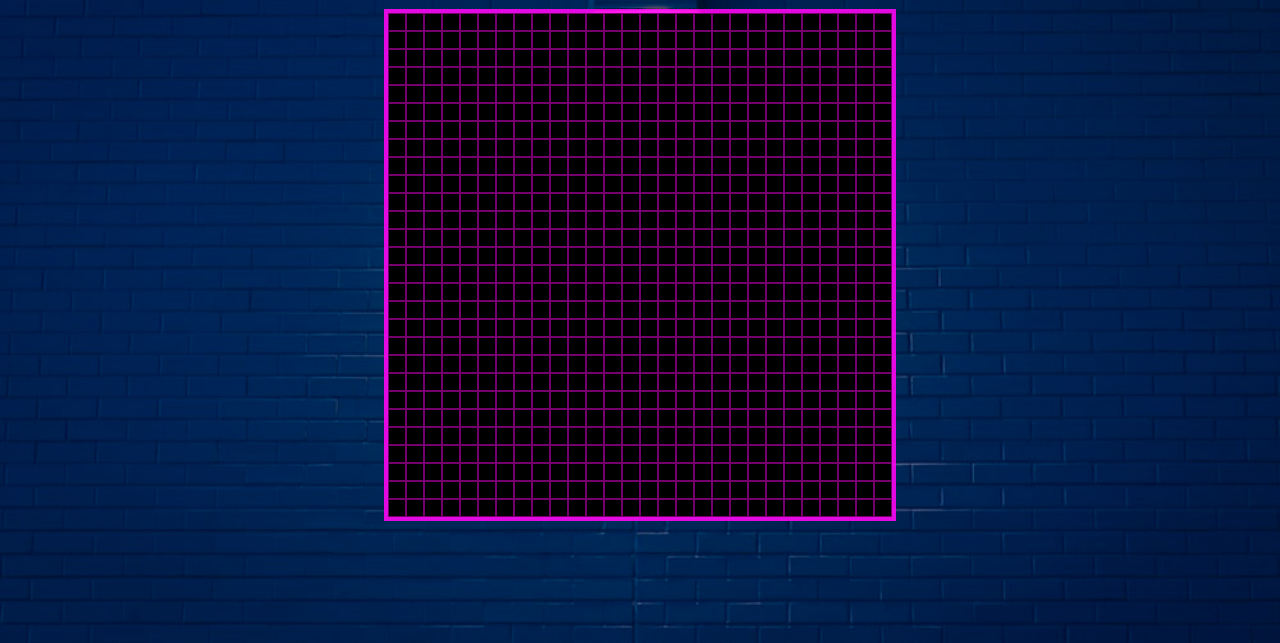
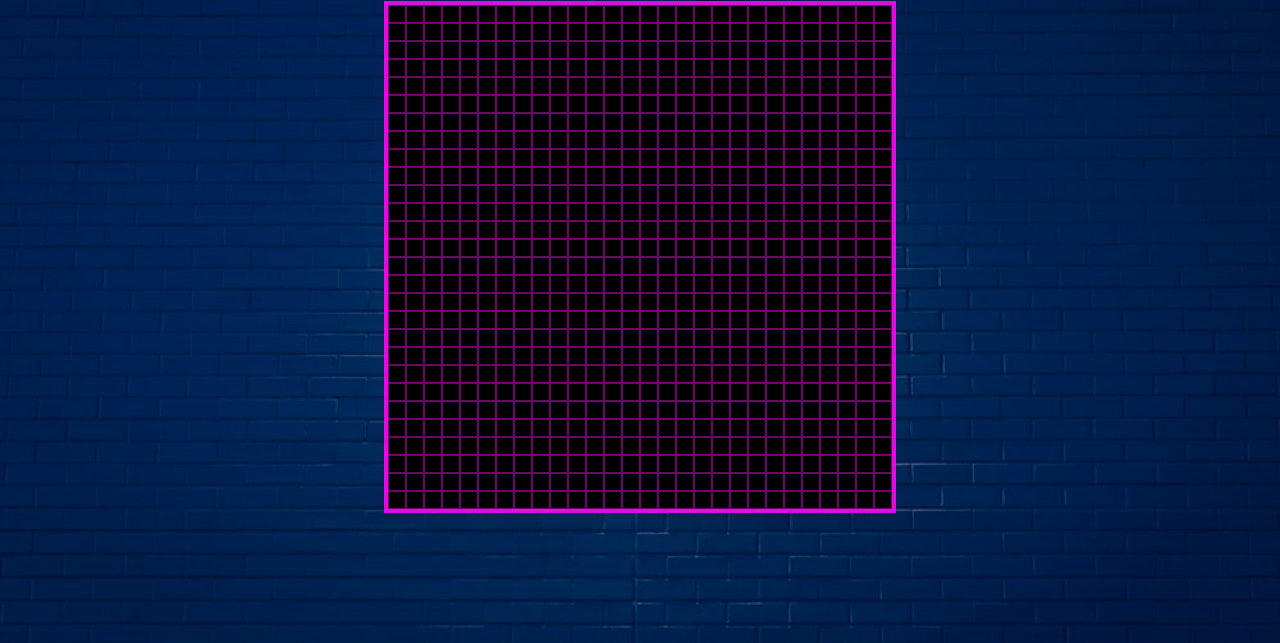
Before and after one commit to GaliosUA/etch-a-sketch, a plain HTML site: page index.html in a window 1280 px wide. Shown: the part 157-800 px from the top of the page. Drawn offline with Linux system fonts and the light colour scheme.

Commit message:
Fix aligment and margin

```diff
--- a/style.css
+++ b/style.css
@@ -1,5 +1,6 @@
 html {
     box-sizing: border-box;
+    height: 100%;
 }
 *, *:before, *:after {
     box-sizing: inherit;
@@ -7,11 +8,13 @@ html {
 body {
     background-image: url(./images/bg.jpg);
     background-size: cover;
+    background-repeat: no-repeat;
     color: white;
     display: flex;
     flex-direction: column;
     align-items: center;
-    justify-content: center;
+    height: 100%;
+    margin: 0px;
 }
 
 button {
```
